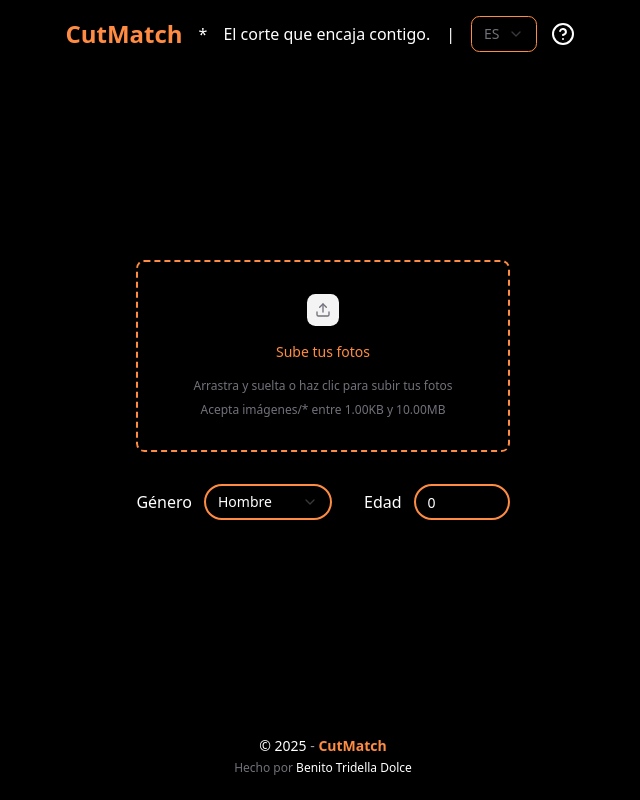
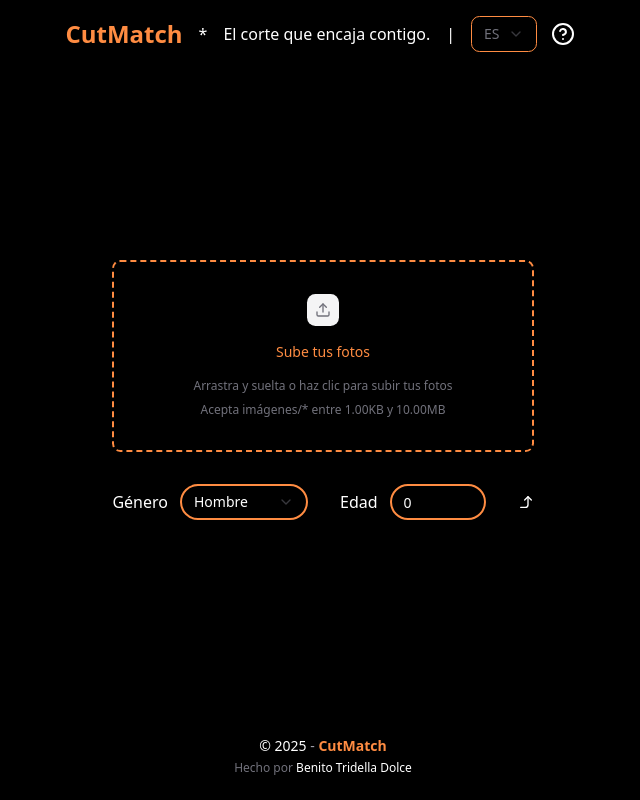
Before and after one commit to Benit0Trdlla/CutMatch, a Next.js app: page / in a window 1280 px wide. Both pictures are taken after a click on the element "Opciones avanzadas". Shown: the whole page, without its empty margins (317-957 px from the left). Built offline with nearby package versions, Linux system fonts and the light colour scheme; what @midudev/tailwind-animations would draw is missing.

Commit message:
chore: button to return to the main title

```diff
--- a/src/components/OpcionsAdvanced.tsx
+++ b/src/components/OpcionsAdvanced.tsx
@@ -8,13 +8,13 @@
     const { t } = useTranslation()
     return (
         <>
-            <div onClick={() => setIsClicked(true)} className={`${isClicked ? 'animate-slide-out-top hidden' : 'mt-8 flex items-center gap-2 justify-center hover:underline hover:text-orange-app hover:translate-1 hover:duration-300'}`}>
+            <div onClick={() => setIsClicked(true)} className={`${isClicked ? 'animate-slide-out-top hidden' : 'animate-slide-in-bottom mt-8 flex items-center gap-2 justify-center hover:underline hover:text-orange-app hover:translate-1 hover:duration-300 hover:cursor-pointer'}`}>
                 <p className="font-bold text-xl">
                     {t.ADVANCED_OPTIONS.TITLE}
                 </p>
                 <CornerRightDownIcon size={16} />
             </div>
-            {isClicked && <UserInfoSelects />}
+            {isClicked && <UserInfoSelects setIsClicked={setIsClicked}/>}
 
         </>
     )
--- a/src/components/user-info-selects.tsx
+++ b/src/components/user-info-selects.tsx
@@ -1,20 +1,25 @@
 "use client"
-
 import { useState } from "react"
 import { Select, SelectContent, SelectItem, SelectTrigger, SelectValue } from "@/components/ui/select"
 import { Input } from "./ui/input"
 import { toast } from "sonner"
 import { useTranslation } from "@/hooks/useTranslation"
+import { CornerRightUpIcon } from 'lucide-react'
 
 type UserInfoSelects = {
     Gender: string
     Age: string
 }
 
-export function UserInfoSelects() {
+type UserInfoSelectsProps = {
+    setIsClicked: React.Dispatch<React.SetStateAction<boolean>>;
+}
+
+export function UserInfoSelects({ setIsClicked }: UserInfoSelectsProps) {
     const [gender, setGender] = useState<UserInfoSelects["Gender"]>("Hombre")
     const [age, setAge] = useState<UserInfoSelects["Age"]>("0")
     const { t } = useTranslation()
+
     console.log(typeof age, { gender, age });
 
     if (age > '100') {
@@ -43,6 +48,9 @@
                 <label className="text-white font-medium">{t.ADVANCED_OPTIONS.INPUT_AGE}</label>
                 <Input type="text" inputMode="numeric" className="w-24 bg-transparent border-2 border-[#FF8C42] text-white rounded-full hover:bg-[#FF8C42]/10" max="100" value={age} onChange={(e) => setAge(e.target.value)} />
             </div>
+            <button onClick={() => { setIsClicked(prev => !prev) }}>
+                <CornerRightUpIcon size={16} />
+            </button>
         </div>
     )
 }
```
